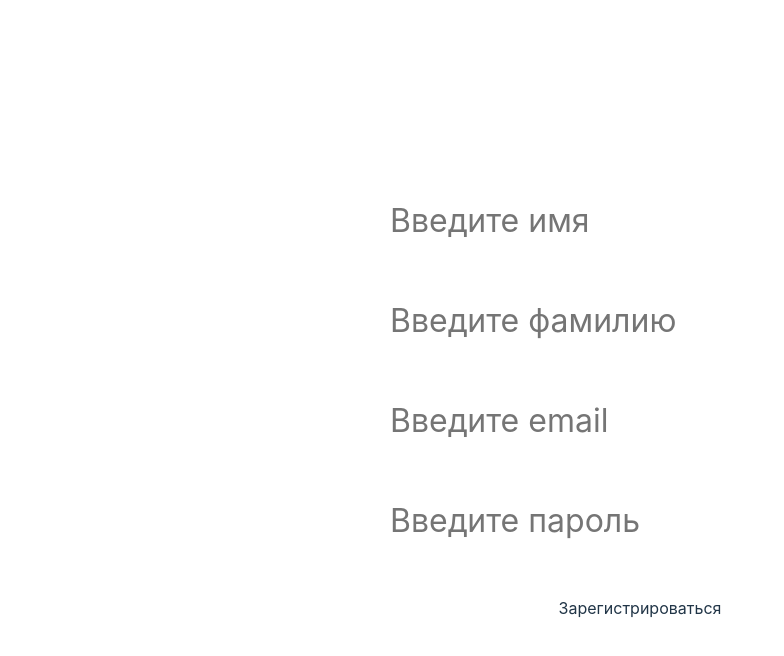
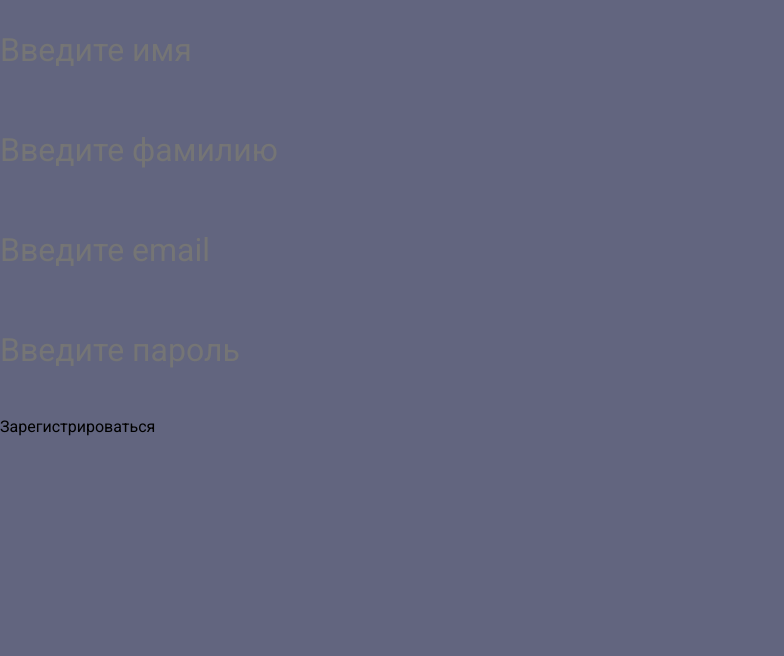
Before and after one commit to konstantin8715/internet_newspaper, a Vue app in the folder frontend_internet_newspaper/: page /signup in a window 1280 px wide. Shown: the top 656 px of the page, without its empty margins (0-784 px from the left). Built offline with nearby package versions, Linux system fonts and the light colour scheme.

Commit message:
Сделан main-header

```diff
--- a/frontend_internet_newspaper/package.json
+++ b/frontend_internet_newspaper/package.json
@@ -9,8 +9,10 @@
     "preview": "vite preview"
   },
   "dependencies": {
+    "@mdi/font": "^7.4.47",
     "axios": "^1.6.7",
     "pinia": "^2.1.7",
+    "sass": "^1.72.0",
     "vue": "^3.4.15",
     "vue-router": "^4.2.5",
     "vuetify": "^3.5.11"
--- /dev/null
+++ b/frontend_internet_newspaper/src/_colors.scss
@@ -0,0 +1,9 @@
+$dark-primary: #202931;
+$light-primary: #aeb5d2;
+$primary: #62657f;
+$text: #f6eaf6;
+$dark-text: #000000;
+// $accent: #536DFE;
+// $primary-text: #212121;
+// $secondary-text: #757575;
+// $divider: #BDBDBD;
--- /dev/null
+++ b/frontend_internet_newspaper/src/_font.scss
@@ -0,0 +1,9 @@
+$banner-size-lg: 48px;
+$banner-size: 40px;
+$logo: 24px;
+$large-text: 18px;
+$medium-text: 16px;
+$small-text: 14px;
+$large-button-text: 18px;
+$medium-button-text: 16px;
+$small-button-text: 12px;
--- /dev/null
+++ b/frontend_internet_newspaper/src/components/MainHeader.vue
@@ -0,0 +1,66 @@
+<template>
+  <div class="main-block">
+    <div class="content-container d-flex justify-space-between align-center">
+      <span class="logo text-uppercase">Новости</span>
+      <div v-if="user.isUser">
+        <svg-icon type="mdi" :path="path"></svg-icon>
+        <span class="profile-text mr-6"
+          >{{ user.name }} {{ user.surname }}</span
+        >
+        <v-btn class="btn" @click="$emit('signOut')">
+          Выйти
+          <template v-slot:append>
+            <v-icon icon="mdi-chevron-right"></v-icon>
+          </template>
+        </v-btn>
+      </div>
+      <div v-else>
+        <v-btn class="btn mr-2" @click="$router.push('login')">Войти</v-btn>
+        <v-btn class="btn" @click="$router.push('signup')"
+          >Зарегистрироваться</v-btn
+        >
+      </div>
+    </div>
+  </div>
+</template>
+
+<script>
+export default {
+  name: "main-header",
+  props: {
+    user: {
+      type: Object,
+      requiered: true,
+    },
+  },
+
+  emits: ["signOut"],
+};
+</script>
+
+<style scoped lang="scss">
+@import "../colors";
+@import "../font";
+
+.main-block {
+  background: $primary;
+  height: 50px;
+  border-radius: 5px;
+}
+
+.logo {
+  font-size: $logo;
+  font-weight: 700;
+}
+
+.btn {
+  background: $text;
+  color: $dark-text;
+  font-size: $small-text;
+}
+
+.profile-text {
+  color: $dark-text;
+  font-size: $large-text;
+}
+</style>
--- a/frontend_internet_newspaper/src/main.js
+++ b/frontend_internet_newspaper/src/main.js
@@ -1,5 +1,5 @@
 import { createApp } from 'vue';
-import './style.css';
+import './style.scss';
 import App from './App.vue';
 import router from './router/router';
 import {
@@ -12,7 +12,7 @@ import {
 } from 'vuetify'
 import * as components from 'vuetify/components'
 import * as directives from 'vuetify/directives'
-// import '@mdi/font/css/materialdesignicons.css'
+import '@mdi/font/css/materialdesignicons.css'
 
 const vuetify = createVuetify({
   components,
--- a/frontend_internet_newspaper/src/pages/MainPage.vue
+++ b/frontend_internet_newspaper/src/pages/MainPage.vue
@@ -1,14 +1,8 @@
 <template>
-  <div v-if="this.userStore.isUser">
-    {{ this.userStore.name }}
-    {{ this.userStore.surname }}
-    <button @click="signOut">Выйти</button>
-  </div>
-  <div v-else>
-    <button @click="$router.push('login')">Войти</button>
-    <button @click="$router.push('signup')">Зарегистрироваться</button>
-  </div>
   <div class="container">
+
+    <main-header :user="this.userStore" @signOut="signOut"></main-header>
+
     <div
       class="news"
       v-for="n in this.newsStore.news"
@@ -146,13 +140,15 @@
 </template>
 
 <script>
+import MainHeader from "../components/MainHeader.vue";
+
 import { likesService } from "../services/LikesService";
 import { userService } from "../services/UserService";
 import { useUserStore } from "../stores/UserStore";
 import { useNewsStore } from "../stores/NewsStore";
 
 export default {
-  components: {},
+  components: {MainHeader},
   data() {
     return {
       userStore: useUserStore(),
@@ -311,5 +307,11 @@ export default {
 };
 </script>
 
-<style scoped lang="scss"></style>
+<style scoped lang="scss">
+@import "../colors";
+
+.main-block {
+  background: $light-primary;
+}
+</style>
 ../services/LikesService
--- a/frontend_internet_newspaper/src/style.css
+++ /dev/null
@@ -1,84 +0,0 @@
-:root {
-  font-family: Inter, system-ui, Avenir, Helvetica, Arial, sans-serif;
-  line-height: 1.5;
-  font-weight: 400;
-
-  color-scheme: light dark;
-  color: rgba(255, 255, 255, 0.87);
-  background-color: #242424;
-
-  font-synthesis: none;
-  text-rendering: optimizeLegibility;
-  -webkit-font-smoothing: antialiased;
-  -moz-osx-font-smoothing: grayscale;
-}
-
-.container {
-  max-width: 960px;
-  margin: 0 auto;
-}
-
-a {
-  font-weight: 500;
-  color: #646cff;
-  text-decoration: inherit;
-}
-a:hover {
-  color: #535bf2;
-}
-
-body {
-  margin: 0;
-  display: flex;
-  place-items: center;
-  min-width: 320px;
-  min-height: 100vh;
-}
-
-h1 {
-  font-size: 3.2em;
-  line-height: 1.1;
-}
-
-button {
-  border-radius: 8px;
-  border: 1px solid transparent;
-  padding: 0.6em 1.2em;
-  font-size: 1em;
-  font-weight: 500;
-  font-family: inherit;
-  background-color: #1a1a1a;
-  cursor: pointer;
-  transition: border-color 0.25s;
-}
-button:hover {
-  border-color: #646cff;
-}
-button:focus,
-button:focus-visible {
-  outline: 4px auto -webkit-focus-ring-color;
-}
-
-.card {
-  padding: 2em;
-}
-
-#app {
-  max-width: 1280px;
-  margin: 0 auto;
-  padding: 2rem;
-  text-align: center;
-}
-
-@media (prefers-color-scheme: light) {
-  :root {
-    color: #213547;
-    background-color: #ffffff;
-  }
-  a:hover {
-    color: #747bff;
-  }
-  button {
-    background-color: #f9f9f9;
-  }
-}
--- /dev/null
+++ b/frontend_internet_newspaper/src/style.scss
@@ -0,0 +1,29 @@
+@import url('https://fonts.googleapis.com/css2?family=Roboto:wght@300;400;500;700&display=swap');
+@import "font";
+@import "colors";
+
+* {
+  font-family: "Roboto", sans-serif;
+  box-sizing: border-box;
+  margin: 0;
+  padding: 0;
+}
+
+html,
+body,
+#app {
+  height: 100%;
+  background: $primary;
+}
+
+.container {
+  max-width: 960px;
+  min-height: 100%;
+  margin: 0 auto;
+}
+
+.content-container {
+  width: 90%;
+  margin: 0 auto;
+  min-height: 100%;
+}
```
Also changed, not shown: frontend_internet_newspaper/src/components/UI/AppButton.vue (added, +23 -0 lines), 1 other file (tests, documents, lock files or other folders).
